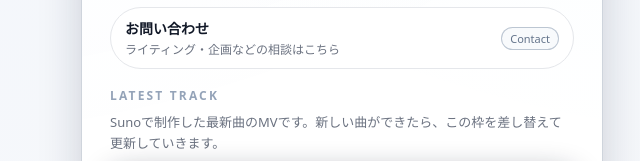
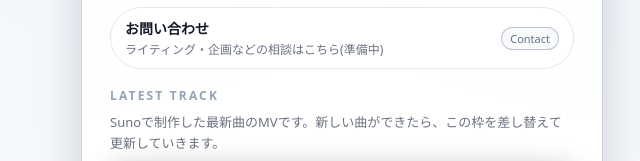
Before and after one commit to tsukune07/tsukune-links, a plain HTML site: page index.html in a window 1280 px wide. Shown: the part 638-799 px from the top of the page, 298-938 px from the left. Drawn offline with Linux system fonts and the light colour scheme; grey boxes are pictures that could not be loaded.

Commit message:
Add files via upload

```diff
--- a/index.html
+++ b/index.html
@@ -377,7 +377,7 @@
             <a class="link-item" href="https://forms.gle/YOUR_FORM" target="_blank" rel="noopener">
               <div class="link-main">
                 <span class="link-title">お問い合わせ</span>
-                <span class="link-sub">ライティング・企画などの相談はこちら</span>
+                <span class="link-sub">ライティング・企画などの相談はこちら(準備中)</span>
               </div>
               <span class="link-pill">Contact</span>
             </a>
```
